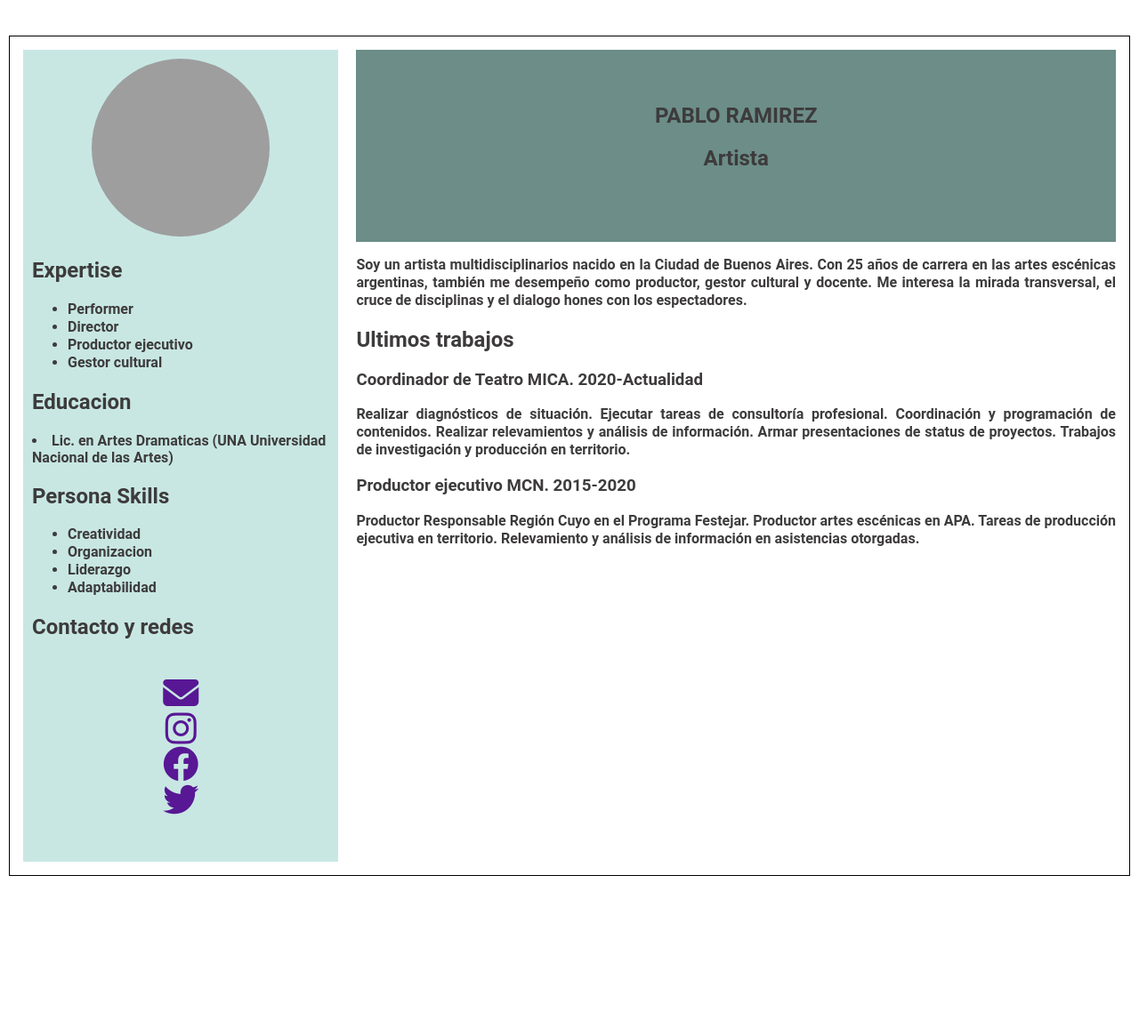
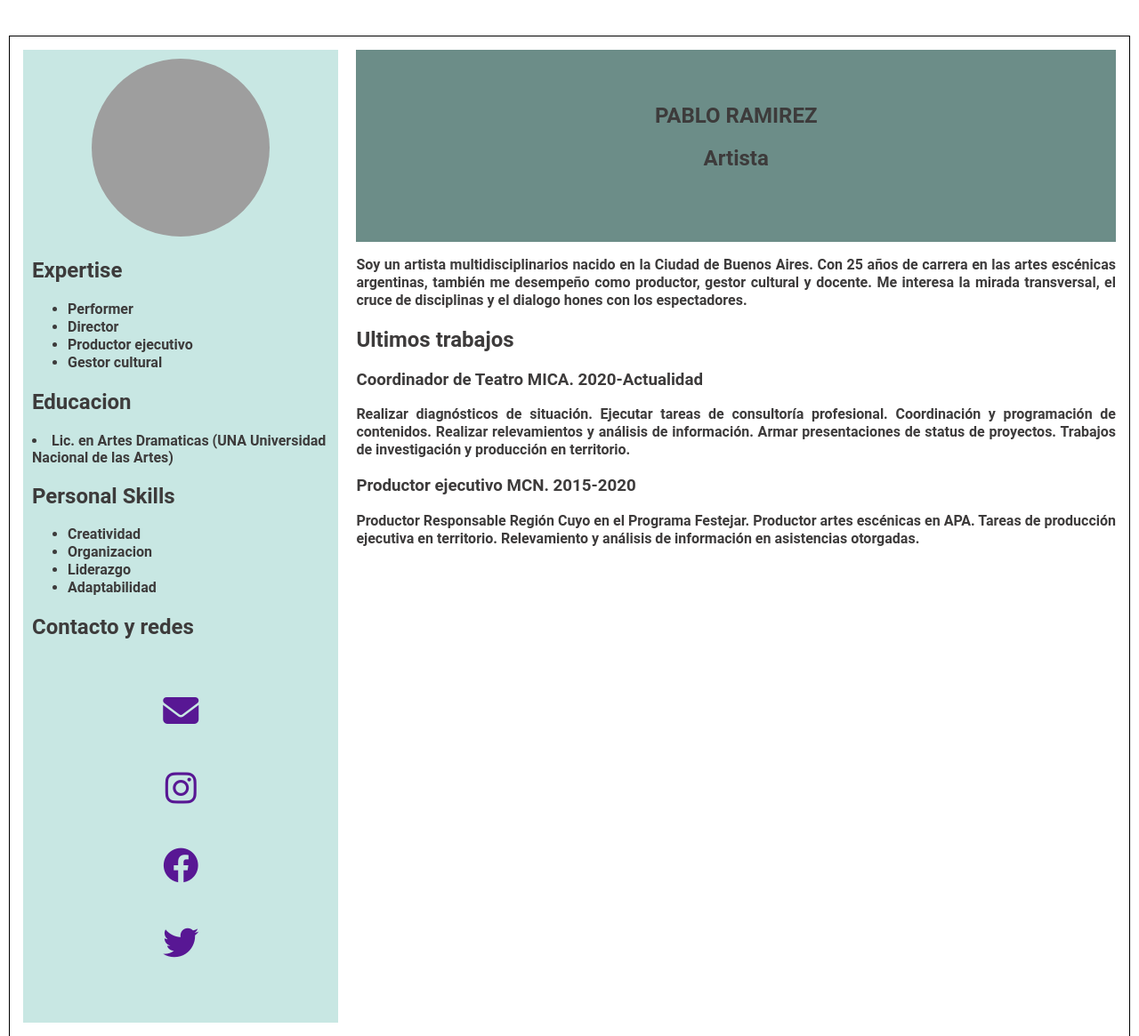
Before and after one commit to pablorama/Proyecto-final-, a plain HTML site: page index.html in a window 1280 px wide. Shown: the top 1165 px of the page at 89% size. Before the commit the page ends 1005 px from the top, so only its background shows below. Drawn offline with Linux system fonts and the light colour scheme; grey boxes are pictures that could not be loaded.

```diff
--- a/css/estilos.css
+++ b/css/estilos.css
@@ -62,3 +62,5 @@
 ul.contactos {list-style: none; font-size: 40px; text-align:center; padding-left: 0px;}
 
 ul.contactos a {color: rgb(88, 23, 148);}
+
+ul.contactos {padding: 20px;}
--- a/index.html
+++ b/index.html
@@ -36,7 +36,7 @@
                     </li>
                 </section>
                 <section>
-                    <h2>Persona Skills</h2>
+                    <h2>Personal Skills</h2>
                     <ul>
                         <li>Creatividad</li>
                         <li>Organizacion</li>
@@ -48,8 +48,11 @@
                     <h2>Contacto y redes</h2>
                     <ul class="contactos">
                         <li><a href="mailto:pabloangelramirez@gmail.com"><i class="fa-solid fa-envelope"></i></a></li>
+                        <br>
                         <li><a href="https://www.instagram.com/pablorama/?hl=es"><i class="fa-brands fa-instagram"></i></a></li>
+                        <br>
                         <li><a href="https://www.facebook.com/pablorama"><i class="fa-brands fa-facebook"></i></a></li>
+                        <br>
                         <li><a href="https://twitter.com/pablorama"><i class="fa-brands fa-twitter"></i></a></li>
                     </ul>
                 </section>
```
Also changed, not shown: js/function.js (added, +10 -0 lines), js/Proyecto-final.js (deleted).
